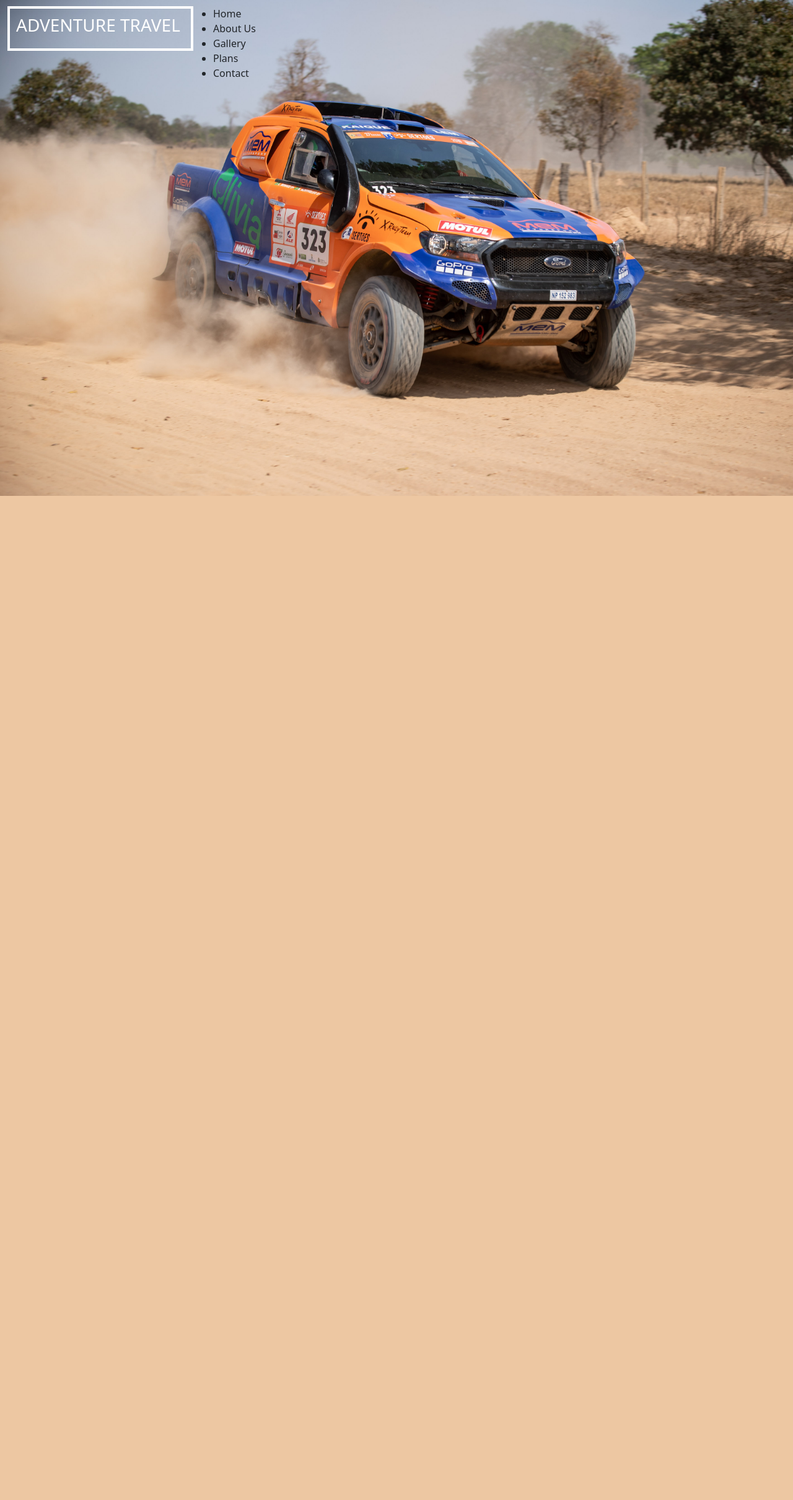
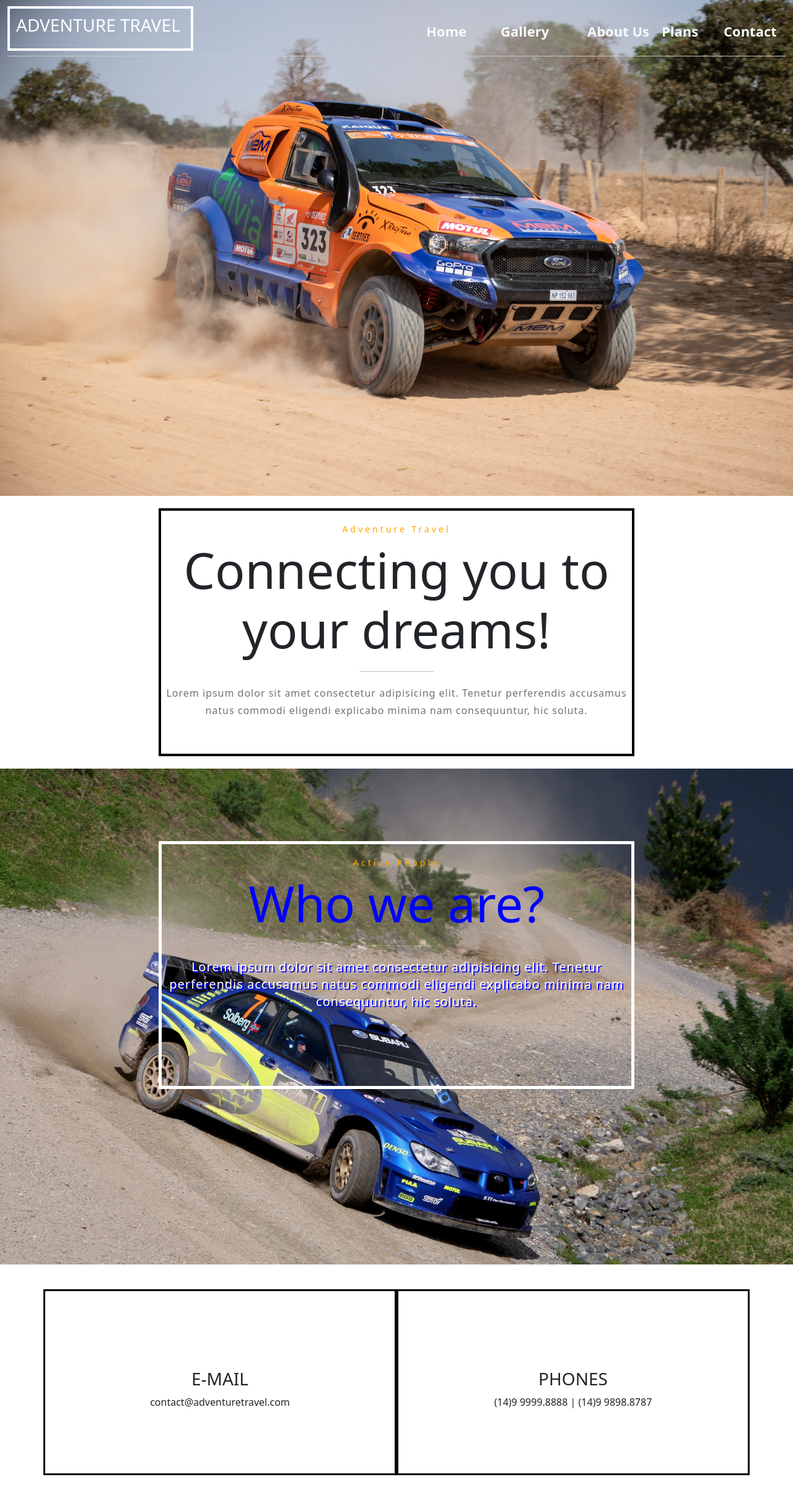
Before and after one commit to WELLEY-77/Site-Adventure, a Django app: page / in a window 1280 px wide. Shown: the whole page at 62% size. Before the commit the page ends 800 px from the top, so only its background shows below. Run offline with Django 4.2, Linux system fonts and the light colour scheme.

Commit message:
new project

```diff
--- a/home/static/home/css/style.css
+++ b/home/static/home/css/style.css
@@ -1,6 +1,10 @@
 * {
     margin: 0px;
     padding: 0px;
+}
+
+body{
+    overflow-x: hidden;
 }
 
 header {
@@ -13,8 +17,9 @@ header {
 header div{
     padding-top: 10px;
     display: grid;
-    grid-template-columns: 300px 500px;
+    grid-template-columns: 300px 1fr;
     grid-template-rows: 80px;
+    border-bottom: 1px solid #c9c9c9;
 }
 
 header div h1{
@@ -24,3 +29,108 @@ header div h1{
     text-transform: uppercase;
     padding: 10px;
 }
+
+header div nav ul {
+    width: 100%;
+    height: 100%;
+    color: white;
+    display: grid;
+    grid-template-columns: 120px 140px 120px 100px 100px ;
+    font-size: 22px;
+    font-weight: bold;
+    list-style: none;
+    justify-content: flex-end;
+    align-content: center;
+}
+
+main section{
+    width: 60%;
+    height: 400px;
+    border: 4px solid black;
+    margin: 20px auto;
+}
+
+main section #div__h2_01{
+    color: #ffa400;
+    letter-spacing: 4px;
+    padding-top: 22px;
+    text-align: center;
+    font-size: 14px;
+}
+
+main section #div__h2_02{
+    font-size: 5rem;
+    text-align: center;
+}
+
+main section hr{
+    width: 120px;
+    margin: 20px auto;
+    border-top: 1px solid black ;
+}
+
+main section p{
+    text-align: center;
+    color: #727272;
+    letter-spacing: 1px;
+    line-height: 28px;
+}
+
+main article{
+    background: url('../image/carro.jpg');
+    background-size: cover;
+    background-position: center;
+    width: 100vw;
+    height: 100vh;
+    padding-top: 6%;
+
+}
+
+main article div{
+    width: 60%;
+    height: 400px;
+    border: 5px solid white;
+    margin: 40px auto 20px auto ;
+
+}
+
+main article #div__h2_03{
+    color: #ffa400;
+    letter-spacing: 4px;
+    padding-top: 22px;
+    text-align: center;
+    font-size: 14px;
+}
+
+main article #div__h2_04{
+    font-size: 5rem;
+    text-align: center;
+    color: blue;
+}
+
+main article hr{
+    width: 120px;
+    margin: 20px auto;
+    border-top: 1px solid white ;
+}
+
+main article div p{
+    text-align: center;
+    color: white;
+    letter-spacing: 1px;
+    line-height: 28px;
+    text-shadow: 2px 2px blue;
+    font-size: 20px;
+}
+
+address {
+    margin: 40px auto;
+}
+
+address .col{
+    border: 3px solid black ;
+    height: 300px;
+    padding: 11%;
+    box-sizing: border-box;
+    text-align: center;
+}
--- a/home/templates/home/home.html
+++ b/home/templates/home/home.html
@@ -15,14 +15,44 @@
             <h1>Adventure Travel</h1>
             <nav>
                 <ul>
-                    <li>Home</li>
-                    <li>About Us</li>
-                    <li>Gallery</li>
-                    <li>Plans</li>
-                    <li>Contact</li>
+                    <li class="nav-item text-light" >Home</li>
+                    <li class="nav-item text-light" >Gallery</li>
+                    <li class="nav-item text-light" >About Us</li>
+                    <li class="nav-item text-light" >Plans</li>
+                    <li class="nav-item text-light" >Contact</li>
                 </ul>
             </nav>
         </div>
     </header>
+    <main>
+        <section>
+            <div>
+                <h2 id="div__h2_01" > Adventure Travel </h2>
+                <h2 id="div__h2_02" > Connecting you to your dreams! </h2>
+                <hr>
+                <p>Lorem ipsum dolor sit amet consectetur adipisicing elit. Tenetur perferendis accusamus natus commodi eligendi explicabo minima nam consequuntur, hic soluta.</p>
+            </div>
+        </section>
+        <article>
+            <div>
+                <h2 id="div__h2_03" > Active People </h2>
+                <h2 id="div__h2_04" > Who we are? </h2>
+                <hr>
+                <p>Lorem ipsum dolor sit amet consectetur adipisicing elit. Tenetur perferendis accusamus natus commodi eligendi explicabo minima nam consequuntur, hic soluta.</p>
+            </div>
+        </article>
+    </main>
+    <address class="container" >
+        <div class="row" >
+            <div class="col" >
+                <h3>E-MAIL</h3>
+                <span>contact@adventuretravel.com</span>
+            </div>
+            <div class="col" >
+                <h3>PHONES</h3>
+                <span>(14)9 9999.8888 | (14)9 9898.8787</span>
+            </div>
+        </div>
+    </address>
 </body>
 </html>
```
Also changed, not shown: home/static/home/image/carro.jpg (added).
